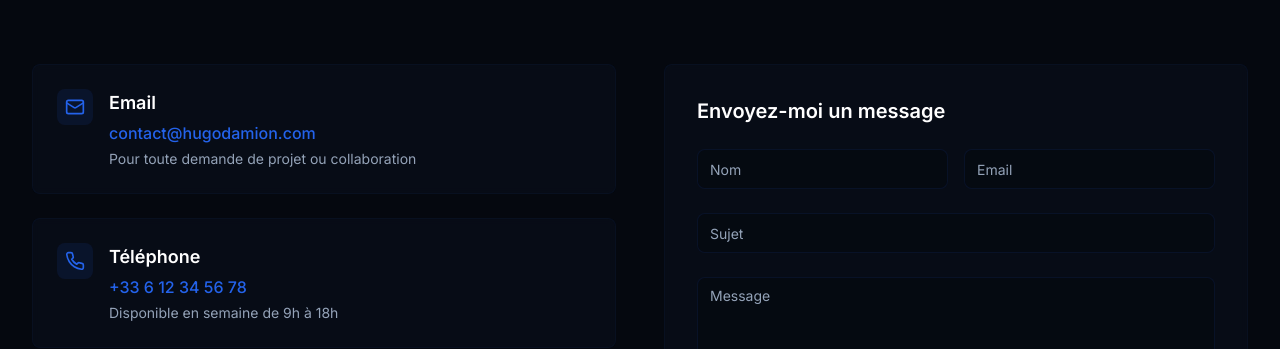
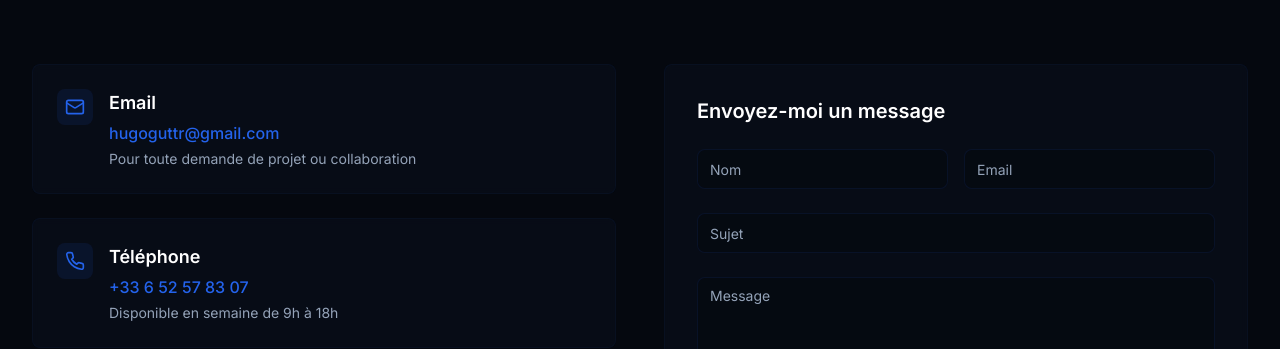
Before and after one commit to Logipek/portfolio, a Next.js app: page / in a window 1280 px wide. Shown: the part 2506-2855 px from the top of the page. Built offline with nearby package versions, Linux system fonts and the light colour scheme; no server answers.

Commit message:
Update contact-section.tsx

```diff
--- a/components/contact-section.tsx
+++ b/components/contact-section.tsx
@@ -51,13 +51,13 @@ const contactInfo = [
   {
     icon: Mail,
     title: "Email",
-    value: "contact@hugodamion.com",
+    value: "hugoguttr@gmail.com",
     description: "Pour toute demande de projet ou collaboration",
   },
   {
     icon: Phone,
     title: "Téléphone",
-    value: "+33 6 12 34 56 78",
+    value: "+33 6 52 57 83 07",
     description: "Disponible en semaine de 9h à 18h",
   },
   {
@@ -71,12 +71,12 @@ const contactInfo = [
 const socialLinks = [
   {
     name: "GitHub",
-    href: "https://github.com/hugodamion",
+    href: "https://github.com/Logipek",
     icon: Github,
   },
   {
     name: "LinkedIn",
-    href: "https://linkedin.com/in/hugodamion",
+    href: "https://linkedin.com/in/hugo-damion",
     icon: Linkedin,
   },
   {
```
